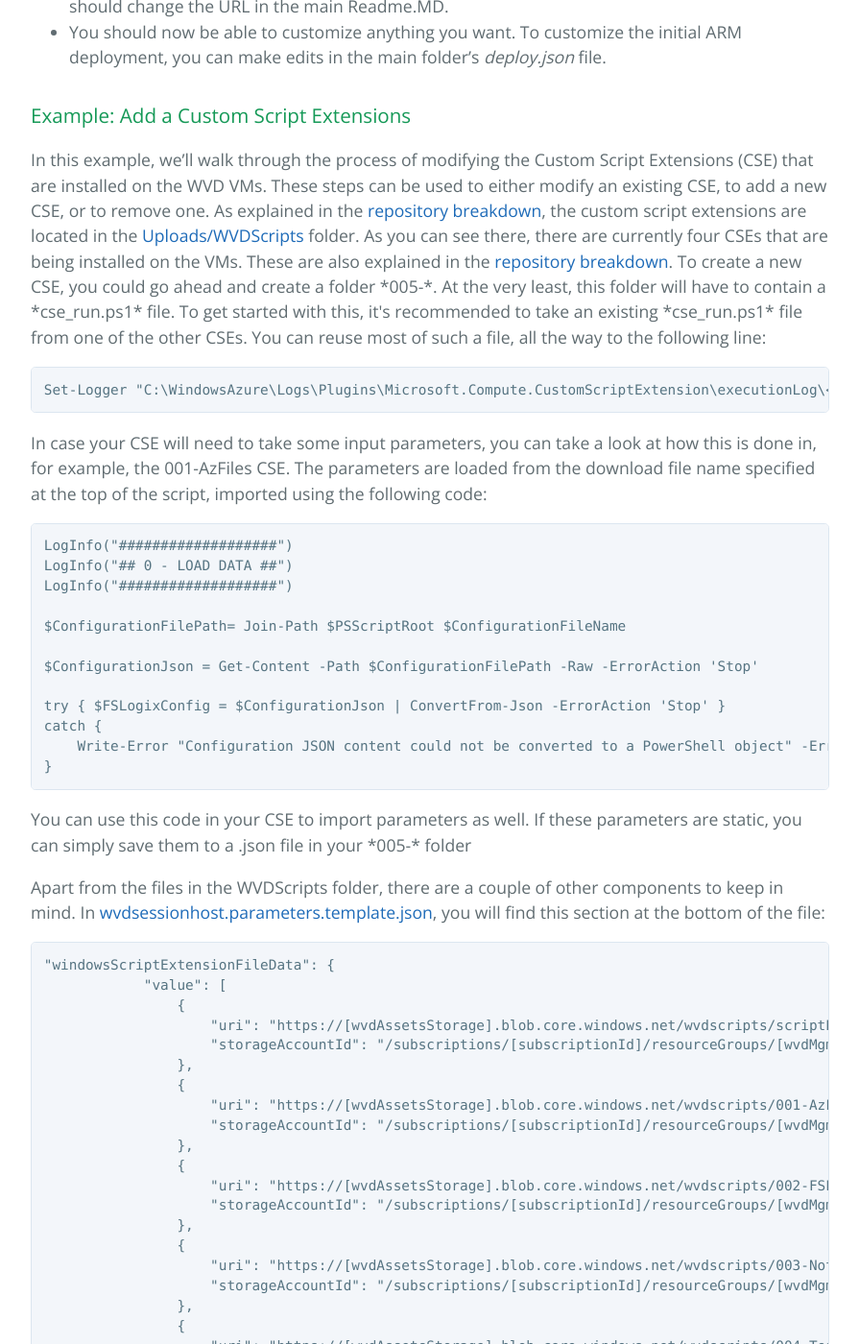
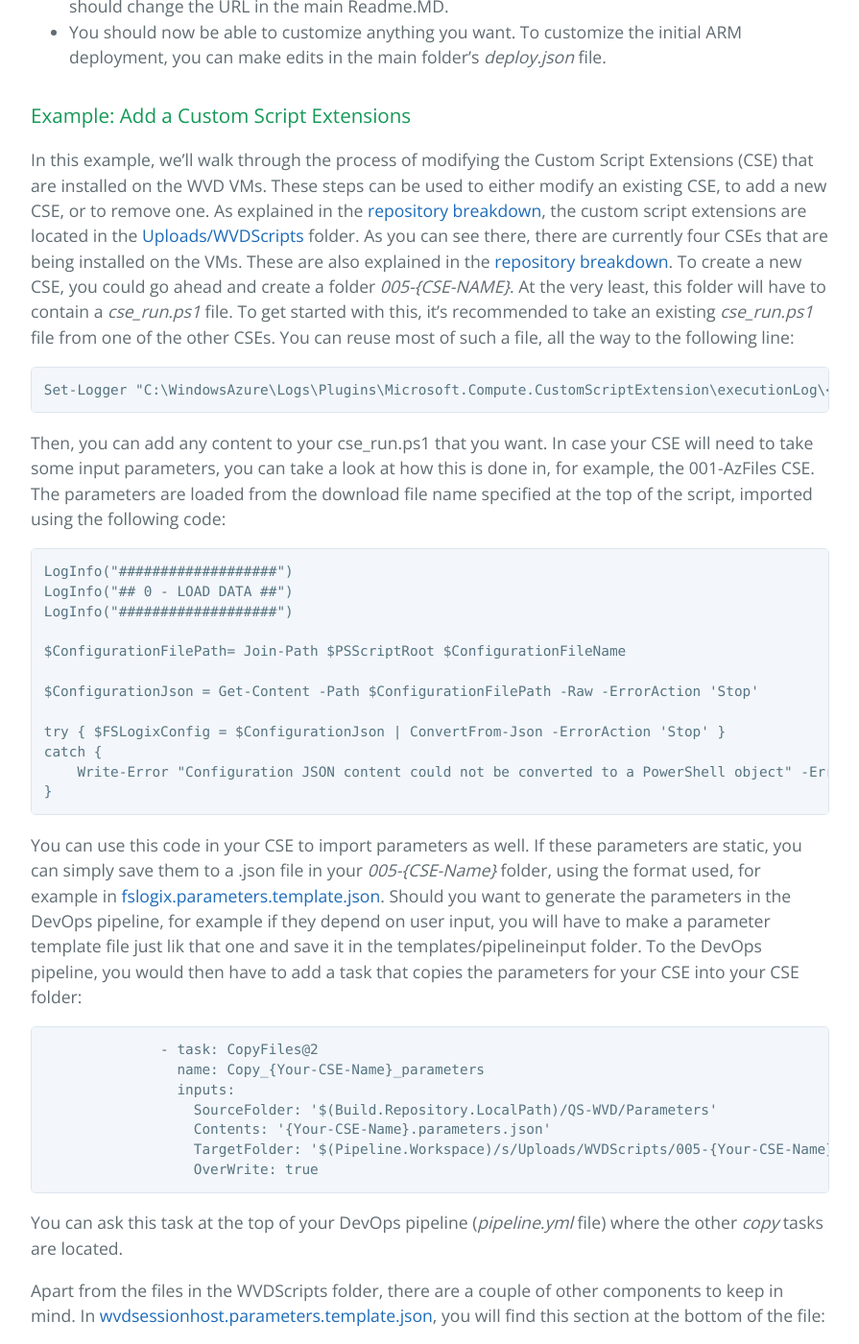
Before and after one commit to samvdjagt/wvdquickstart, a Jekyll site: the page built from customize.md, in a window 1280 px wide and 1400 px high, scrolled down 4768 px. Shown: the whole window at 96% size, without its empty margins (192-1087 px from the left). Built offline with Jekyll 4.4.1, drawn with Linux system fonts in a browser that asks for light colours; some of the changed text lies outside the part shown.

Commit message:
Update customize.md

````diff
--- a/customize.md
+++ b/customize.md
@@ -109,11 +109,11 @@ In case the above customization is not sufficient to support your needs, a more
 * You should now be able to customize anything you want. To customize the initial ARM deployment, you can make edits in the main folder's *deploy.json* file.
 
 ### Example: Add a Custom Script Extensions
-In this example, we'll walk through the process of modifying the Custom Script Extensions (CSE) that are installed on the WVD VMs. These steps can be used to either modify an existing CSE, to add a new CSE, or to remove one. As explained in the <a href="repo" target="_blank">repository breakdown</a>, the custom script extensions are located in the <a href="https://github.com/samvdjagt/wvdquickstart/tree/master/Uploads/WVDScripts" target="_blank">Uploads/WVDScripts</a> folder. As you can see there, there are currently four CSEs that are being installed on the VMs. These are also explained in the <a href="repo" target="_blank">repository breakdown</a>. To create a new CSE, you could go ahead and create a folder *005-<CSE-NAME>*. At the very least, this folder will have to contain a *cse_run.ps1* file. To get started with this, it's recommended to take an existing *cse_run.ps1* file from one of the other CSEs. You can reuse most of such a file, all the way to the following line:
+In this example, we'll walk through the process of modifying the Custom Script Extensions (CSE) that are installed on the WVD VMs. These steps can be used to either modify an existing CSE, to add a new CSE, or to remove one. As explained in the <a href="repo" target="_blank">repository breakdown</a>, the custom script extensions are located in the <a href="https://github.com/samvdjagt/wvdquickstart/tree/master/Uploads/WVDScripts" target="_blank">Uploads/WVDScripts</a> folder. As you can see there, there are currently four CSEs that are being installed on the VMs. These are also explained in the <a href="repo" target="_blank">repository breakdown</a>. To create a new CSE, you could go ahead and create a folder *005-{CSE-NAME}*. At the very least, this folder will have to contain a *cse_run.ps1* file. To get started with this, it's recommended to take an existing *cse_run.ps1* file from one of the other CSEs. You can reuse most of such a file, all the way to the following line:
 ```
 Set-Logger "C:\WindowsAzure\Logs\Plugins\Microsoft.Compute.CustomScriptExtension\executionLog\<CSE-NAME>"
 ```
-In case your CSE will need to take some input parameters, you can take a look at how this is done in, for example, the 001-AzFiles CSE. The parameters are loaded from the download file name specified at the top of the script, imported using the following code:
+Then, you can add any content to your cse_run.ps1 that you want. In case your CSE will need to take some input parameters, you can take a look at how this is done in, for example, the 001-AzFiles CSE. The parameters are loaded from the download file name specified at the top of the script, imported using the following code:
 ```
 LogInfo("###################")
 LogInfo("## 0 - LOAD DATA ##")
@@ -128,7 +128,17 @@ catch {
     Write-Error "Configuration JSON content could not be converted to a PowerShell object" -ErrorAction 'Stop'
 }
 ```
-You can use this code in your CSE to import parameters as well. If these parameters are static, you can simply save them to a .json file in your *005-<CSE-Name>* folder
+You can use this code in your CSE to import parameters as well. If these parameters are static, you can simply save them to a .json file in your *005-{CSE-Name}* folder, using the format used, for example in <a href="https://github.com/samvdjagt/wvdquickstart/tree/master/QS-WVD/static/templates/pipelineinput/fslogix.parameters.template.json" target="_blank">fslogix.parameters.template.json</a>. Should you want to generate the parameters in the DevOps pipeline, for example if they depend on user input, you will have to make a parameter template file just lik that one and save it in the templates/pipelineinput folder. To the DevOps pipeline, you would then have to add a task that copies the parameters for your CSE into your CSE folder:
+```
+              - task: CopyFiles@2
+                name: Copy_{Your-CSE-Name}_parameters
+                inputs:
+                  SourceFolder: '$(Build.Repository.LocalPath)/QS-WVD/Parameters'
+                  Contents: '{Your-CSE-Name}.parameters.json'
+                  TargetFolder: '$(Pipeline.Workspace)/s/Uploads/WVDScripts/005-{Your-CSE-Name}'
+                  OverWrite: true
+```
+You can ask this task at the top of your DevOps pipeline (*pipeline.yml* file) where the other *copy* tasks are located.
 
 Apart from the files in the WVDScripts folder, there are a couple of other components to keep in mind. In <a href="https://github.com/samvdjagt/wvdquickstart/tree/master/QS-WVD/static/templates/pipelineinput/wvdsessionhost.parameters.template.json" target="_blank">wvdsessionhost.parameters.template.json</a>, you will find this section at the bottom of the file:
 ```
@@ -157,4 +167,8 @@ Apart from the files in the WVDScripts folder, there are a couple of other compo
             ]
         }
 ```
-This specifies which CSEs will be installed on the VMs. In case you want to remove an existing one, you can simply remove it here and it will no longer be installed. If you want to add a new CSE, you will have to provide a link to it here. This link will be exactly the same as the other four, except for the name of the .zip file, which would be *005-<CSE-Name>.zip*.
+This specifies which CSEs will be installed on the VMs. In case you want to remove an existing one, you can simply remove it here and it will no longer be installed. If you want to add a new CSE, you will have to provide a link to it here. This link will be exactly the same as the other four, except for the name of the .zip file, which would be *005-{CSE-Name}.zip*.
+
+One last step you might have to take is to add some lines to the <a href="https://github.com/samvdjagt/wvdquickstart/tree/master/Uploads/WVDScripts/downloads.parameters.json" target="_blank">Uploads/WVDScripts/downloads.parameters.json</a>. This files specifies certain downloads needed for the CSEs - This parameter file specifies the URL from which to download the required file and where to save it. For example, this script specifies from which URL to download FSLogix and the Microsoft Teams MSI package.
+
+Following all those steps, you should be all set to test your new CSE. Make sure all files are committed to the DevOps repository and then you can go ahead and run the pipeline.
````
